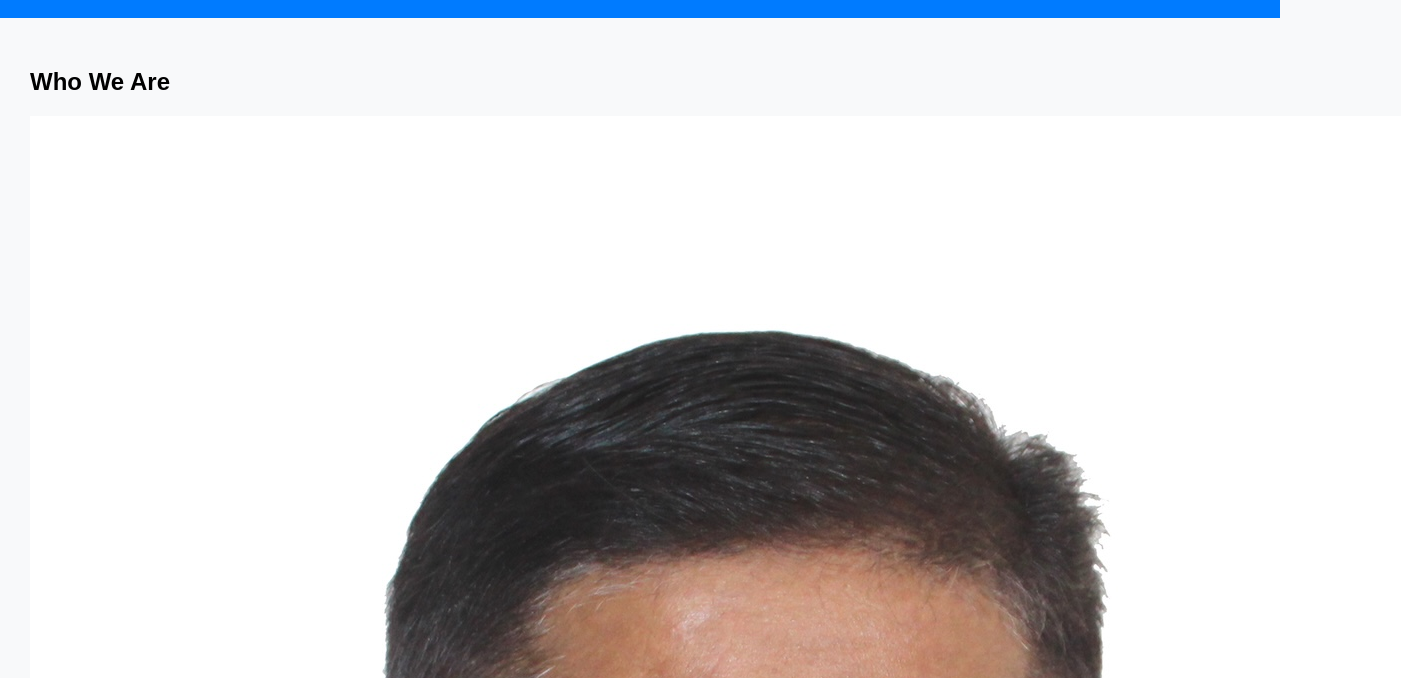
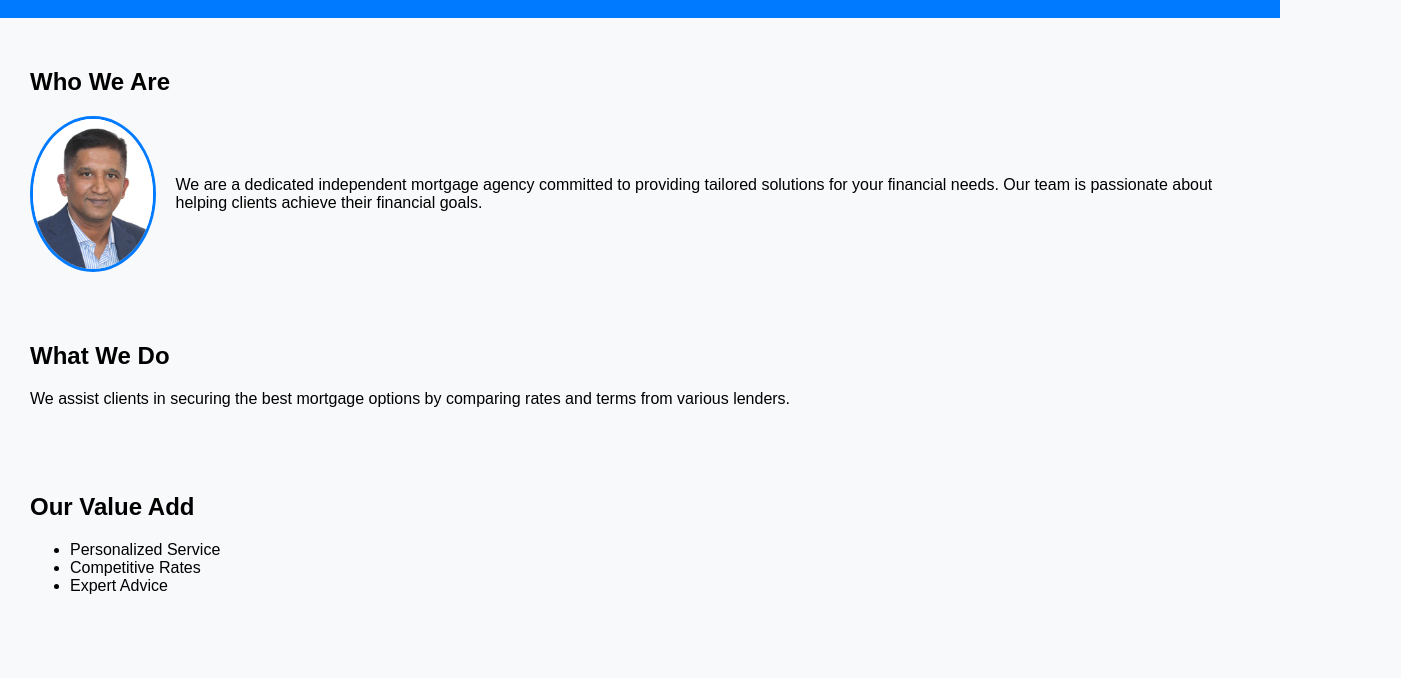
Before and after one commit to mohammednazar/nazar, a plain HTML site: page index.html in a window 1280 px wide. Shown: the part 120-798 px from the top of the page, 1401 px wide, since content can reach past the window. Drawn offline with Linux system fonts and the light colour scheme.

Commit message:
Update styles.css

```diff
--- a/styles.css
+++ b/styles.css
@@ -55,3 +55,16 @@ footer {
     text-align: center;
     padding: 10px;
 }
+.profile-container {
+    display: flex;
+    align-items: center;
+    gap: 20px;
+}
+
+.profile-image {
+    width: 150px;
+    height: 150px;
+    border-radius: 50%;  /* Makes the image round */
+    object-fit: cover;
+    border: 3px solid #007bff;
+}
```
